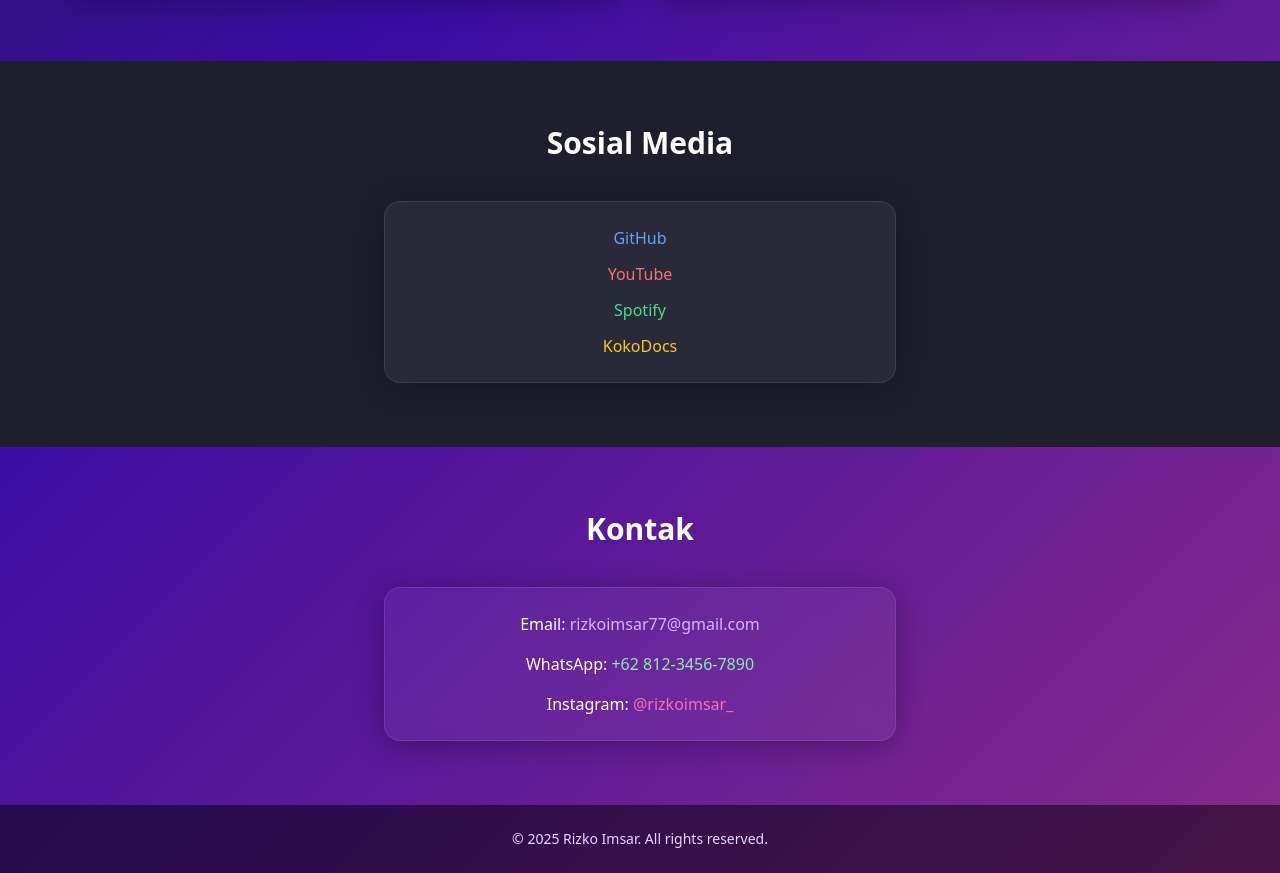
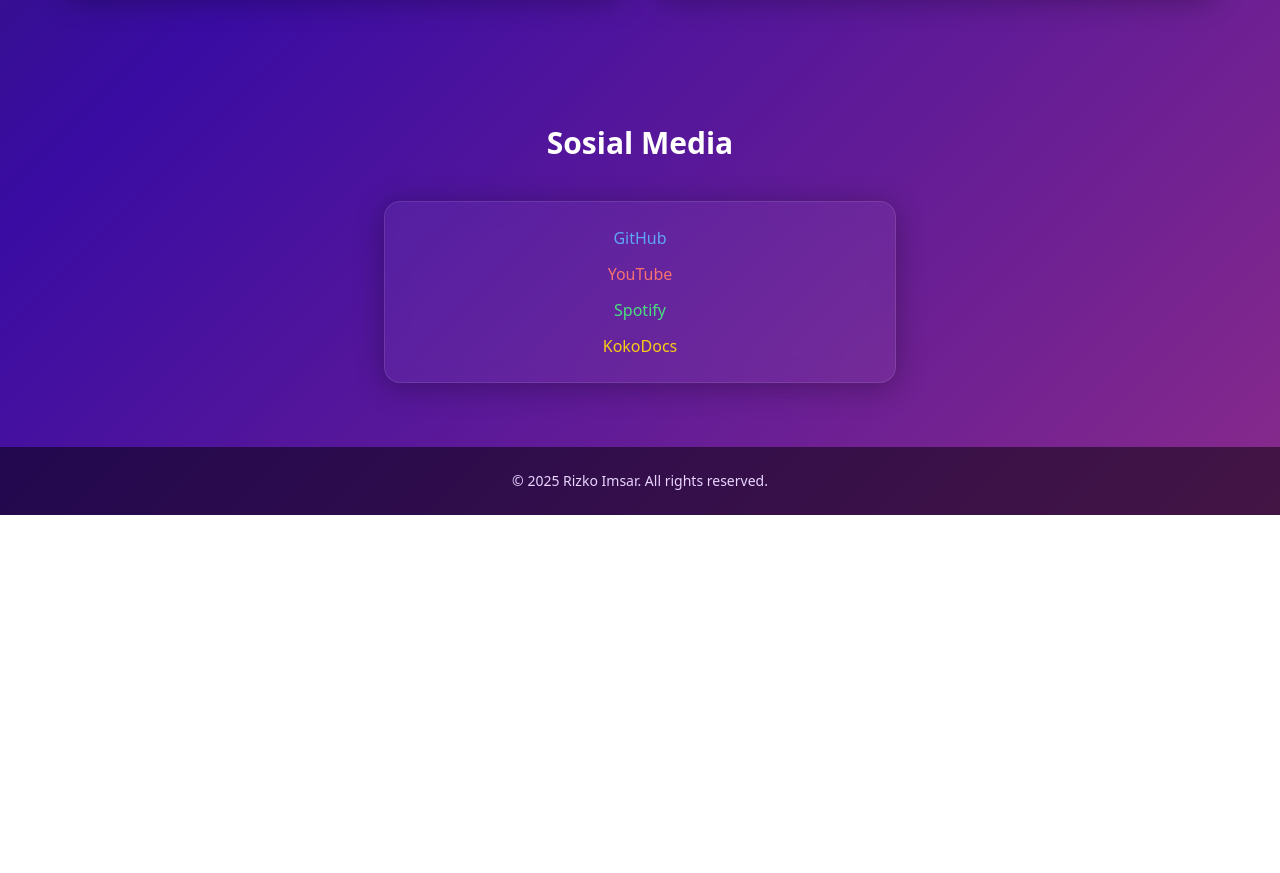
Before and after one commit to rizko77/Rizko-Imsar-Archive, a plain HTML site: page index.html in a window 1280 px wide. Shown: the part 1333-2206 px from the top of the page. After the commit the page ends 1848 px from the top, so only its background shows below. Drawn offline with nearby package versions, Linux system fonts and the light colour scheme.

Commit message:
Update index.html

```diff
--- a/index.html
+++ b/index.html
@@ -97,7 +97,7 @@
             <li><a href="#about" class="block py-2 hover:text-purple-300">Tentang</a></li>
             <li><a href="#produk" class="block py-2 hover:text-purple-300">Produk</a></li>
             <li><a href="#sosial" class="block py-2 hover:text-purple-300">Sosial</a></li>
-            <li><a href="#contact" class="block py-2 hover:text-purple-300">Kontak</a></li>
+            <li><a href="portofolio.html" class="block py-2 hover:text-purple-300">Portofolio</a></li>
         </ul>
     </div>
 </nav>
@@ -138,23 +138,13 @@
 </section>
 
 <!-- Sosial -->
-<section id="sosial" class="py-16 px-4 bg-[#1e1e2f]">
+<section id="sosial" class="py-16 px-4">
     <h2 class="text-3xl font-bold text-center mb-10">Sosial Media</h2>
     <div class="max-w-lg mx-auto glass p-6 space-y-3 text-center">
         <a href="https://github.com/rizko77" class="block text-blue-400 hover:text-white">GitHub</a>
         <a href="https://www.youtube.com/@RizkoImsar2.0" class="block text-red-400 hover:text-white">YouTube</a>
         <a href="https://open.spotify.com/artist/2iYphIUHD3mXQSJF3rHyeH" class="block text-green-400 hover:text-white">Spotify</a>
         <a href="https://kokodocs.netlify.app" class="block text-yellow-400 hover:text-white">KokoDocs</a>
-    </div>
-</section>
-
-<!-- Kontak -->
-<section id="contact" class="py-16 px-4">
-    <h2 class="text-3xl font-bold text-center mb-10">Kontak</h2>
-    <div class="max-w-lg mx-auto glass p-6 text-center space-y-4">
-        <p>Email: <a href="mailto:rizkoimsar77@gmail.com" class="text-purple-300 hover:underline">rizkoimsar77@gmail.com</a></p>
-        <p>WhatsApp: <a href="https://wa.me/6281234567890" class="text-green-300 hover:underline">+62 812-3456-7890</a></p>
-        <p>Instagram: <a href="https://instagram.com/rizkoimsar_" class="text-pink-400 hover:underline">@rizkoimsar_</a></p>
     </div>
 </section>
 
```
